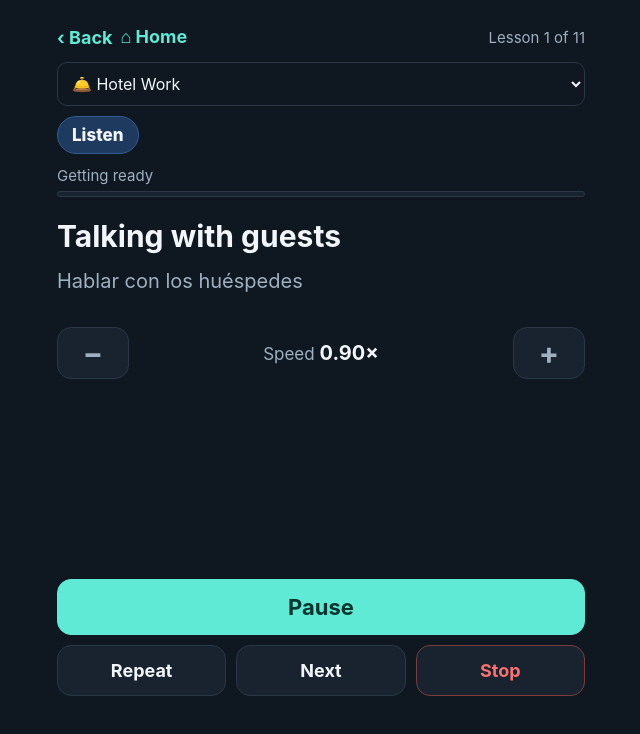
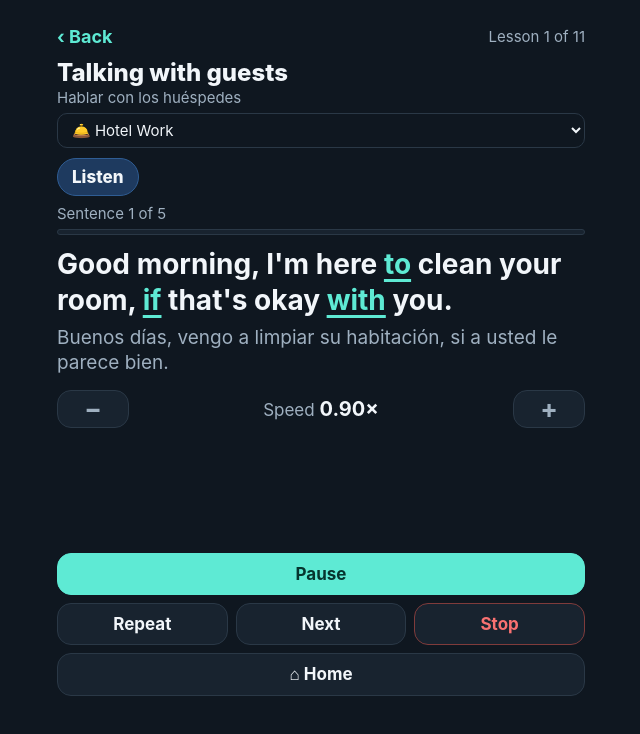
Before and after one commit to itzeljm/car-english-coach, a plain HTML site: page index.html in a window 1280 px wide. Both pictures are taken after a click on the button "Start". Shown: the whole page, without its empty margins (319-959 px from the left). Drawn offline with Linux system fonts and the light colour scheme.

Commit message:
Lesson title at top, first sentence shown on start, Home button under Next
Co-Authored-By: Claude Sonnet 5.5 <noreply@anthropic.com>
Claude-Session: https://claude.ai/code/session_01UevC2iMqFPua8E8MvJzqTc

```diff
--- a/index.html
+++ b/index.html
@@ -71,22 +71,27 @@
   .passes{display:flex;gap:6px;margin-top:10px}
   .passes span{flex:1;height:8px;border-radius:5px;background:#10202c;border:1px solid var(--line)}
   .passes span.on{background:var(--accent);border-color:var(--accent)}
-  .sentence{font-size:30px;line-height:1.3;font-weight:700;margin:20px 0 12px}
+  .sentence{font-size:28px;line-height:1.28;font-weight:700;margin:12px 0 8px}
   .sentence mark{background:none;color:var(--accent);text-decoration:underline;text-decoration-thickness:3px;text-underline-offset:5px}
-  .es-line{font-size:20px;line-height:1.35;color:var(--muted);margin:0 0 14px}
+  .es-line{font-size:19px;line-height:1.3;color:var(--muted);margin:0 0 8px}
   .bar{height:10px;border-radius:6px;background:var(--card);border:1px solid var(--line);overflow:hidden;margin:6px 0 10px}
   .cheer{font-size:28px;font-weight:800;color:var(--gold);line-height:1.3}
   .top #liveLesson{margin-left:auto}
-  #liveCat{width:100%;max-width:none;margin-top:4px;font-size:16px;padding:10px;text-overflow:ellipsis}
-  .prog{margin-top:12px;color:var(--muted);font-size:15px}
+  .top{min-height:0}
+  #liveCat{width:100%;max-width:none;margin-top:2px;font-size:15px;padding:6px 10px;text-overflow:ellipsis}
+  .prog{margin-top:8px;color:var(--muted);font-size:15px}
   .pbar{height:6px;border-radius:4px;background:var(--card);border:1px solid var(--line);overflow:hidden;margin-top:6px}
   #pfill{height:100%;width:0;background:var(--accent);transition:width .4s ease}
-  .speed{display:grid;grid-template-columns:72px 1fr 72px;gap:10px;align-items:center;margin-top:18px;text-align:center;color:var(--muted);font-size:17px}
-  .speed .ghost{font-size:30px;padding:10px 0;line-height:1}
+  .ltitle{margin:2px 0 4px}
+  #ltT{font-size:24px;font-weight:800;line-height:1.2}
+  #ltEs{font-size:15px;color:var(--muted)}
+  .homebtn{grid-column:1/-1}
+  .speed{display:grid;grid-template-columns:72px 1fr 72px;gap:10px;align-items:center;margin-top:6px;text-align:center;color:var(--muted);font-size:17px}
+  .speed .ghost{font-size:26px;padding:4px 0;line-height:1.1}
   .speed b{color:var(--text);font-size:20px}
-  .controls{display:grid;grid-template-columns:1fr 1fr 1fr;gap:10px;margin-top:auto;padding-top:16px}
-  .controls .ghost{padding:14px 6px}
-  .pausebtn{grid-column:1/-1;background:var(--accent);color:var(--accent-ink);border-color:var(--accent);font-size:22px;padding:20px 10px}
+  .controls{display:grid;grid-template-columns:1fr 1fr 1fr;gap:8px;margin-top:auto;padding-top:8px}
+  .controls .ghost{padding:10px 6px;font-size:17px}
+  .pausebtn{grid-column:1/-1;background:var(--accent);color:var(--accent-ink);border-color:var(--accent);font-size:21px;padding:13px 10px}
   .stopbtn{border-color:#7f3b3b;color:#f87171}
   .pop{animation:pop .5s ease-out}
   @keyframes pop{0%{transform:scale(.7);opacity:0}100%{transform:scale(1);opacity:1}}
@@ -140,7 +145,8 @@
 
   <!-- LIVE LESSON -->
   <section id="live" hidden>
-    <div class="top"><button class="back" id="liveBack">‹ Back</button><button class="back" id="liveHome">⌂ Home</button><span id="liveLesson"></span></div>
+    <div class="top"><button class="back" id="liveBack">‹ Back</button><span id="liveLesson"></span></div>
+    <div class="ltitle"><div id="ltT"></div><div id="ltEs"></div></div>
     <select id="liveCat" aria-label="Category"></select>
     <div class="pill" id="pill">Ready</div>
     <div class="prog"><span id="progTxt">Getting ready</span><div class="pbar"><div id="pfill"></div></div></div>
@@ -152,6 +158,7 @@
       <button class="ghost" id="repeat">Repeat</button>
       <button class="ghost" id="skip">Next</button>
       <button class="ghost stopbtn" id="stop">Stop</button>
+      <button class="ghost homebtn" id="liveHome">⌂ Home</button>
     </div>
   </section>
 </main>
@@ -290,6 +297,12 @@ async function stepWrap(fn){
   }
 }
 
+function showSent(item){
+  const parts = parse(item[0]);
+  $('#sentence').innerHTML = parts.map(p => p.c ? '<mark>' + esc(p.t) + '</mark>' : esc(p.t)).join('');
+  $('#esLine').textContent = item[1];
+  if (item[2]) $('#liveLesson').textContent = item[2];
+}
 async function playSentence(cat, li, si){
   const lesson = cat.lessons[li];
   const [raw, es, tag] = lesson.s[si];
@@ -336,7 +349,8 @@ async function playLesson(cat, li){
   const lesson = cat.lessons[li]; curTotal = lesson.s.length;
   const lsel = $('#liveCat'); lsel.innerHTML = (cat.remix ? [cat] : []).concat(playable()).map(c => '<option value="' + c.id + '">' + esc(c.icon + ' ' + c.name) + '</option>').join(''); lsel.value = cat.id;
   $('#liveLesson').textContent = cat.remix ? lesson.s.length + ' sentences' : 'Lesson ' + (li + 1) + ' of ' + cat.lessons.length;
-  $('#sentence').textContent = lesson.t; $('#esLine').textContent = lesson.es; renderDots(-1); setPass(0);
+  $('#ltT').textContent = cat.remix ? '🔀 Remix: ' + lesson.t : lesson.t; $('#ltEs').textContent = lesson.es;
+  showSent(lesson.s[0]); renderDots(0); setPass(0);
   await stepWrap(async () => {
     await say(cat.remix ? 'Remix. Twelve sentences from every topic.' : 'Lesson ' + (li + 1) + '. ' + lesson.t + '.'); if (halted()) return;
     if (!cat.remix && li === 0 && fin(cat.id).length === 0){ await say('You will hear each sentence in Spanish, then in English with the connecting words stressed, then the way we say it in a natural conversation. Say it along with me.'); }
@@ -468,7 +482,7 @@ async function runPodcast(ei){
   try { if (navigator.wakeLock) navigator.wakeLock.request('screen').then(w => { wakeLock = w; }).catch(() => {}); } catch {}
   while (running && tok === sess){
     const ep = PODCAST[ei], steps = podSteps(ep);
-    curTotal = steps.length; $('#liveLesson').textContent = 'Episode ' + (ei + 1) + ' of ' + PODCAST.length;
+    curTotal = steps.length; $('#ltT').textContent = '🎧 ' + ep.t; $('#ltEs').textContent = ep.es; $('#liveLesson').textContent = 'Episode ' + (ei + 1) + ' of ' + PODCAST.length;
     for (let si = 0; si < steps.length && running; si++) await stepWrap(() => playStep(steps[si], si));
     if (!running) break;
     renderDots(0, true);
```
